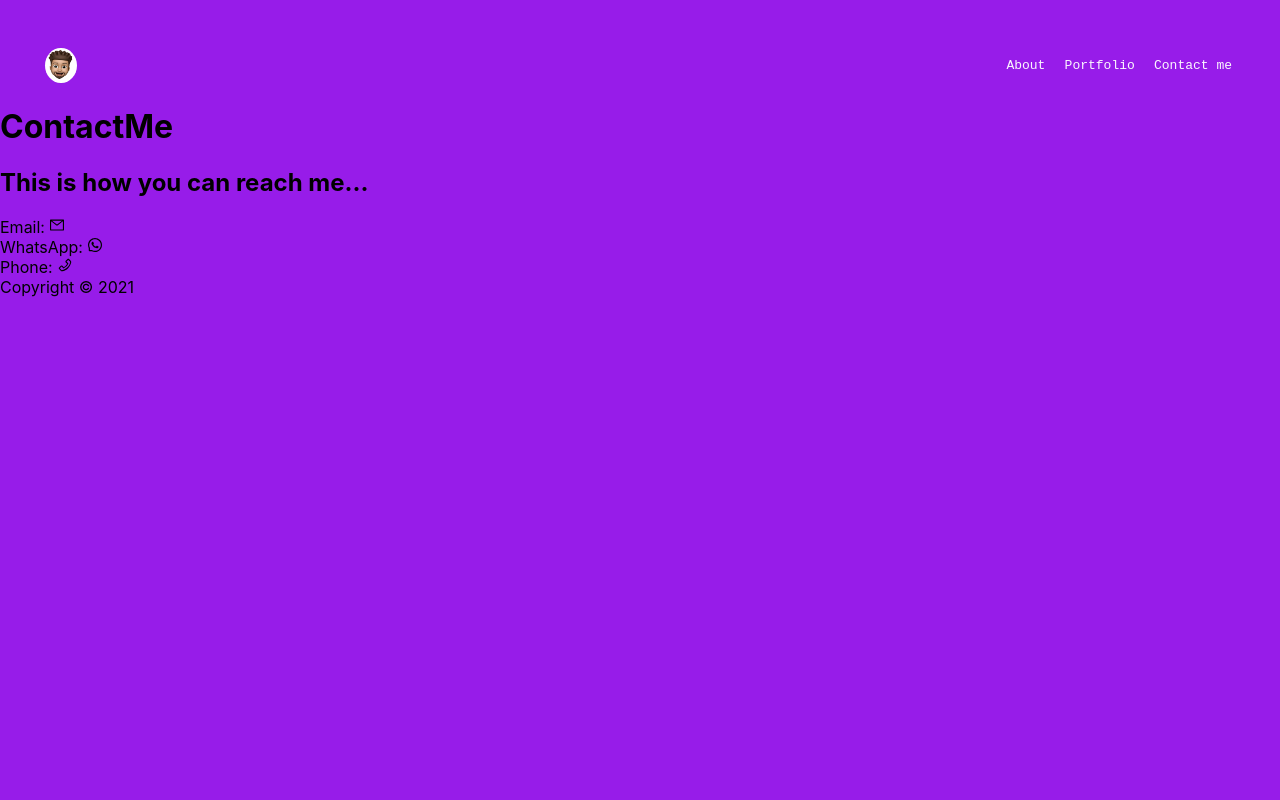
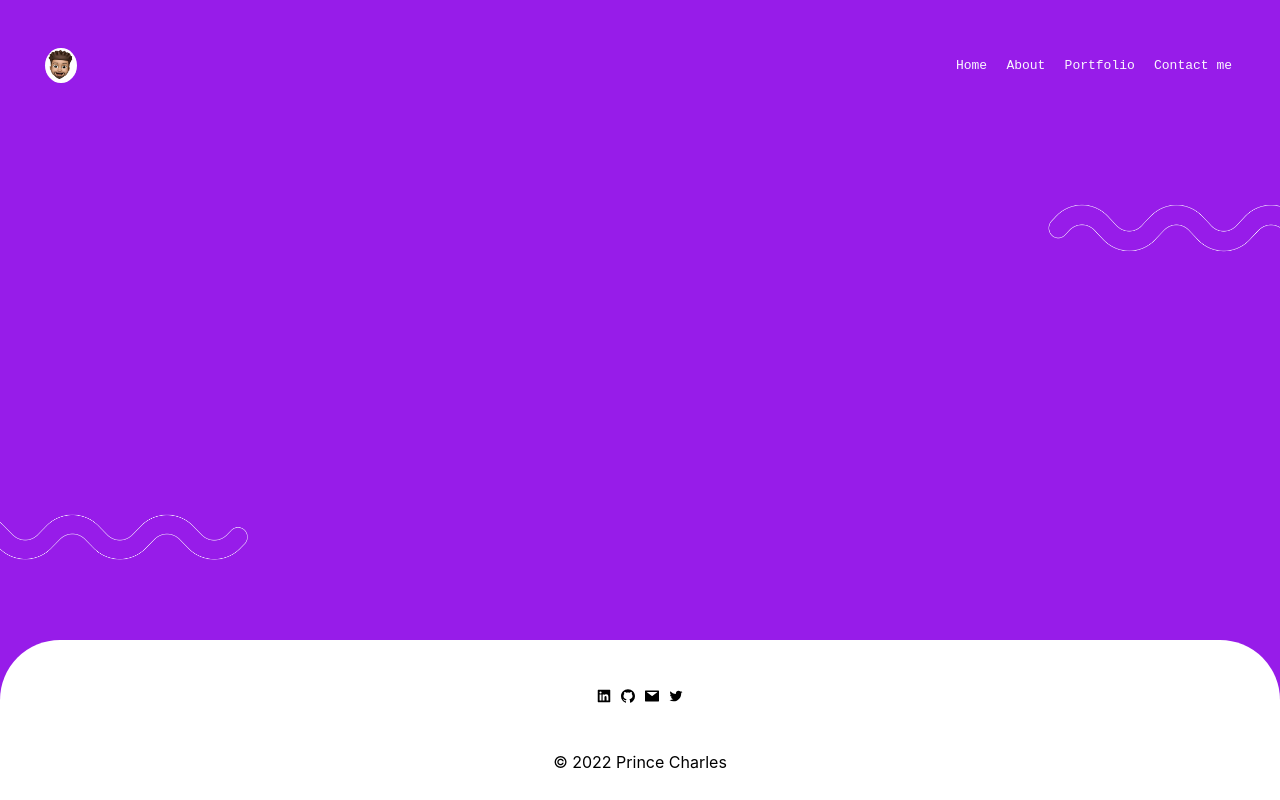
Before and after one commit to prince-hope1975/portfolio_next, a Next.js app: page /contact in a window 1280 px wide. Built offline with nearby package versions, Linux system fonts and the light colour scheme.

Commit message:
Added features to contact page

```diff
--- a/components/footer.jsx
+++ b/components/footer.jsx
@@ -1,2 +1,24 @@
-const Footer = () => <footer id="main-footer">Copyright &copy; 2021</footer>;
-export  default Footer
+import {
+  AiOutlineTwitter,
+  AiFillLinkedin,
+  AiFillGithub,
+  AiFillMail,
+} from "react-icons/ai";
+import styles from "../styles/Footer.module.css";
+const Footer = () => {
+  return (
+    <footer className={`${styles.footer}`}>
+      <div className={styles.icons}>
+        {" "}
+        <AiFillLinkedin />
+        <AiFillGithub />
+        <AiFillMail />
+
+        <AiOutlineTwitter />
+      </div>
+
+      <div className={styles.copy}>&copy; 2022 Prince Charles </div>
+    </footer>
+  );
+};
+export default Footer;
--- a/components/header.jsx
+++ b/components/header.jsx
@@ -1,25 +1,24 @@
 import Link from "next/link";
-import { useState, useRef, useEffect } from "react";
+import { useRouter } from "next/router";
 import { AiFillHome } from "react-icons/ai";
 import { useGlobalContext } from "../context";
 import Image from "next/image";
 import styles from "../styles/Home.module.css";
 
 const Header = () => {
-  const [state, setState] = useState(true);
-  const [active, setActive] = useState(0);
-  const ref = useRef(null);
+  const router = useRouter();
+  const {active, setActive} = useGlobalContext();
 
-  // useEffect(() => {
-  //   ref?.current?.active= true
-  // }, [])
 
-  const handletoggle = () => {
-    setState(!state);
-  };
   return (
     <header className={`${styles.header}`}>
-      <div class={styles.img}>
+      <div
+        className={styles.img}
+        onClick={() => {
+          setActive(0);
+          router.push("/");
+        }}
+      >
         <Image
           className={`${styles.image}`}
           src="/png2.png"
@@ -27,8 +26,8 @@ const Header = () => {
           height={100}
         />
       </div>
-      <nav className={` ${state ? "" : "show"}`}>
-        <ul className={`${styles["nav-menu"]} ${state ? "" : "show"}`}>
+      <nav className={` `}>
+        <ul className={`${styles["nav-menu"]} `}>
           {data.map(({ name, link, alt }, index) => {
             return (
               <NavItem
@@ -47,12 +46,12 @@ const Header = () => {
   );
 };
 
-const NavItem = ({ name, link, state, index, alt }) => {
+const NavItem = ({ name, link, index, alt }) => {
   const { active, setActive } = useGlobalContext();
   return (
     <li
       key={index}
-      className={`${styles["nav-item"]}  ${state ? "" : "show"}  ${
+      className={`${styles["nav-item"]}    ${
         active === index ? "current" : ""
       }`}
       onClick={() => {
@@ -62,7 +61,13 @@ const NavItem = ({ name, link, state, index, alt }) => {
     >
       <Link href={`/${link}`}>
         {!alt ? (
-          <a className={`${styles["home-link"]}`}>{name || "Home"}</a>
+          <a
+            className={`${styles["home-link"]} ${
+              active === index && styles.underline
+            }`}
+          >
+            {name || "Home"}
+          </a>
         ) : (
           <a className={`${styles["home-link"]}`}>
             <span className={styles.homeText}>Home</span>
--- a/pages/about.jsx
+++ b/pages/about.jsx
@@ -1,6 +1,7 @@
 import Head from "next/head";
 import Image from "next/image";
 import Header from "../components/header";
+import Footer from "../components/footer.jsx"
 
 const About = () => {
   return (
@@ -11,7 +12,7 @@ const About = () => {
           name="description"
           content="Prince charles Amachree Portfoliio About"
         />
-        <link rel="icon" href="/favicon.ico" />
+        <link rel="icon" href="/png.ico" />
       </Head>
       <Header />
       <main>
@@ -74,6 +75,7 @@ const About = () => {
 
         <footer id="main-footer">Copyright &copy; 2018</footer>
       </main>
+      <Footer />
     </>
   );
 };
--- a/pages/contact.jsx
+++ b/pages/contact.jsx
@@ -1,6 +1,8 @@
 import Head from "next/head";
+import Image from "next/image"
 import Header from "../components/header";
 import Footer from "../components/footer";
+import styles from "../styles/Contact.module.css"
 import {
   AiOutlineMail,
   AiOutlineWhatsApp,
@@ -8,6 +10,10 @@ import {
 } from "react-icons/ai";
 
 const Contact = () => {
+
+  const handleSubmit = ()=>{
+    return
+  }
   return (
     <>
       <Head>
@@ -16,41 +22,21 @@ const Contact = () => {
           name="description"
           content="Prince charles Amachree Portfoliio About"
         />
-        <link rel="icon" href="/favicon.ico" />
+        <link rel="icon" href="/png.ico" />
       </Head>
       <Header />
       <main>
-        <main id="contact">
-          <h1 className="lg-heading">
-            Contact
-            <span className="text-secondary">Me</span>
-          </h1>
-          <h2 className="sm-heading">This is how you can reach me...</h2>
-          <div className="boxes">
-            <div>
-              <a href="mailto:amachreeprince8@gmail.com" target="_blank">
-                <span className="text-secondary">
-                  Email:{" "}
-                </span>
-                  <AiOutlineMail />
-              </a>
-            </div>
-            <div>
-              <a href="https://wa.link/8ahnkg" target="_blank">
-                <span className="text-secondary">WhatsApp: </span>
-                <AiOutlineWhatsApp />
-              </a>
-            </div>
-            <div>
-              <a href="tel:+2348104485746" target="_blank">
-                <span className="text-secondary">Phone: </span>
-                <AiOutlinePhone />
-              </a>
-            </div>
-          </div>
-        </main>
-        <Footer />
+        <div className={`${styles.squiggle1}`}>
+          <Image src="/Saly-33.png" width={900} height={400} />
+        </div>
+        <div className={`${styles.squiggle2}`}>
+          <Image src="/Saly-33.png" width={700} height={300} />
+          <form onSubmit={handleSubmit}>
+
+          </form>
+        </div>
       </main>
+      <Footer />
     </>
   );
 };
--- /dev/null
+++ b/styles/Contact.module.css
@@ -0,0 +1,13 @@
+.squiggle1,
+.squiggle2{
+    position:absolute;
+    height: 20rem;
+    width: 40rem;
+    color:white
+}
+.squiggle1{
+    right: -15rem;
+}
+.squiggle2{
+    bottom: 5rem;
+    left:-14rem}
--- /dev/null
+++ b/styles/Footer.module.css
@@ -0,0 +1,21 @@
+.footer{
+    position:absolute;
+    bottom: 0px;
+    width: 100%;
+    height: 10rem;
+    background: white;
+    color:black;
+    border-top-left-radius: 60px;
+    border-top-right-radius: 60px;
+}
+.icons{
+    display: flex;
+    padding: 3rem;
+    align-items: center;
+    justify-content: center;
+    gap: .5rem;
+}
+.copy{
+    color:black;
+    text-align: center;
+}
--- a/styles/Home.module.css
+++ b/styles/Home.module.css
@@ -23,7 +23,7 @@
   justify-content: center;
   background: white;
   width: 2rem;
-
+cursor: pointer;
   aspect-ratio: 1/1;
 }
 
@@ -115,7 +115,7 @@
 .homeText{
   display:none
 }
-@media (max-width:450px) {
+@media (min-width : 600px) {
   .homeSvg{
     display: none;
 
@@ -128,3 +128,6 @@
 .invisible{
   display:none
 }
+.underline{
+  text-decoration: underline;
+}
--- a/styles/globals.css
+++ b/styles/globals.css
@@ -11,8 +11,9 @@ body {
   margin: 0;
   position: relative;
   overflow-x: hidden;
+  color:var(--text-clr);
   background-color: linear-gradient( hsl(276, 82%, 51%), hsl(278, 91%, 27%));  ;
-  min-height: 100%;
+  min-height: 100vh;
   font-family: -apple-system, BlinkMacSystemFont, Segoe UI, Roboto, Oxygen,
     Ubuntu, Cantarell, Fira Sans, Droid Sans, Helvetica Neue, sans-serif;
 }
```
Also changed, not shown: pages/projects.jsx (+3 -7 lines).
